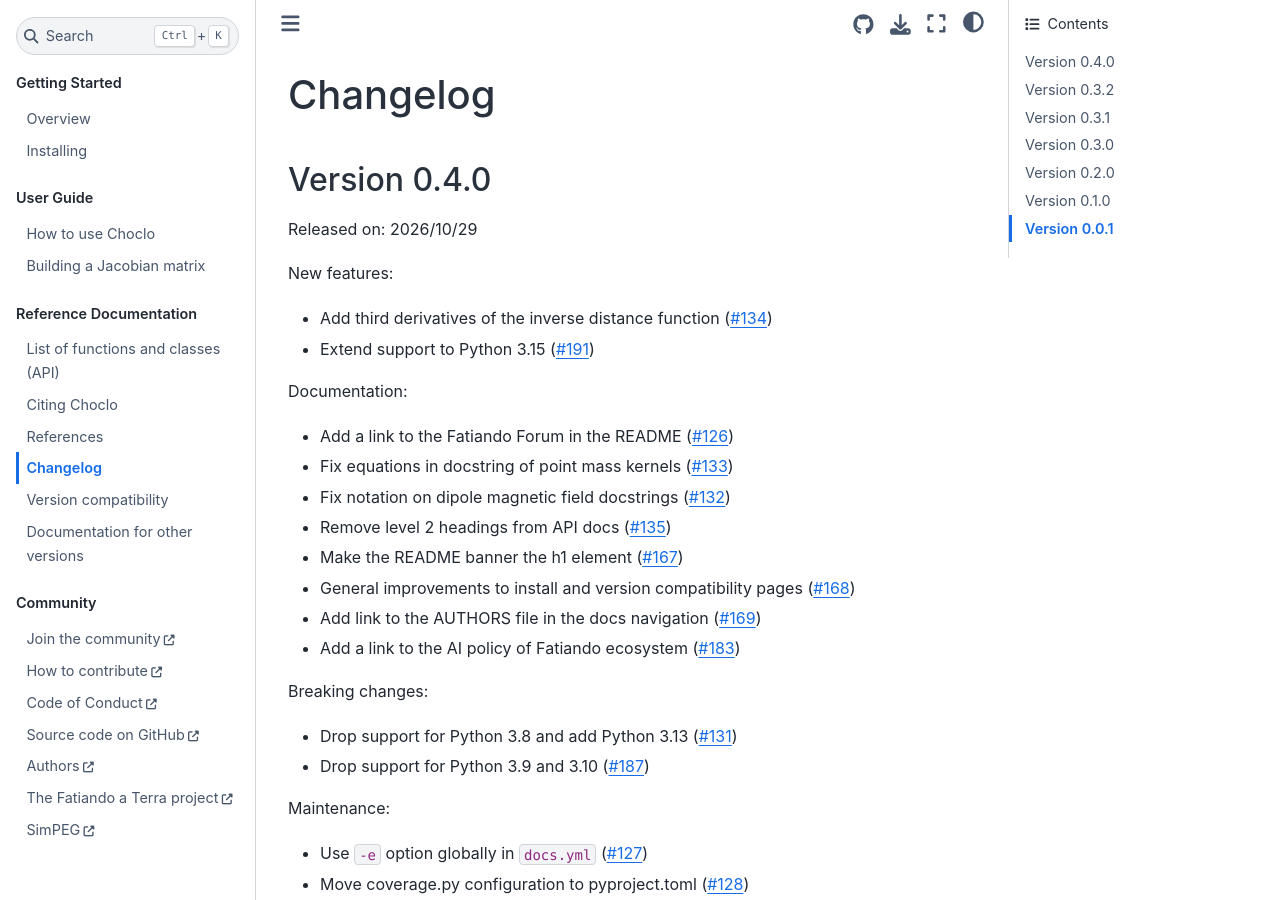
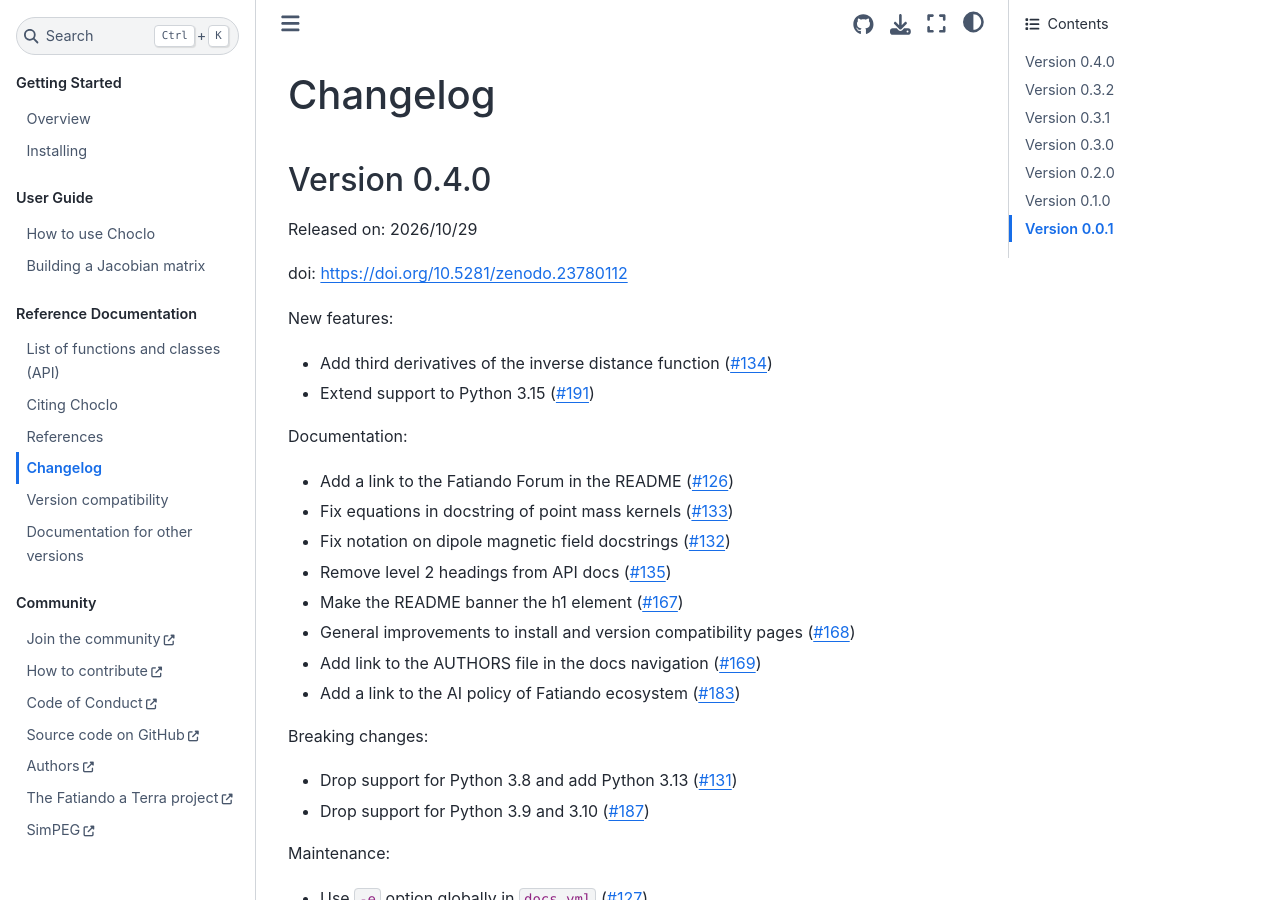
Before and after one commit to fatiando/choclo, a Sphinx documentation site: the page built from doc/changes.rst, in a window 1280 px wide and 900 px high. Built offline with Sphinx 7.4.7 and the Sphinx Book theme 1.1.4, drawn with Linux system fonts in a browser that asks for light colours; the version number could not be read and is left out; some of the changed lines change nothing that is shown.

Commit message:
Add missing DOI in last changelog (#193)
Add missing DOI for v0.4.0 in changelog.

```diff
--- a/doc/changes.rst
+++ b/doc/changes.rst
@@ -7,6 +7,8 @@ Version 0.4.0
 -------------
 
 Released on: 2026/10/29
+
+doi: https://doi.org/10.5281/zenodo.23780112
 
 New features:
 
```
